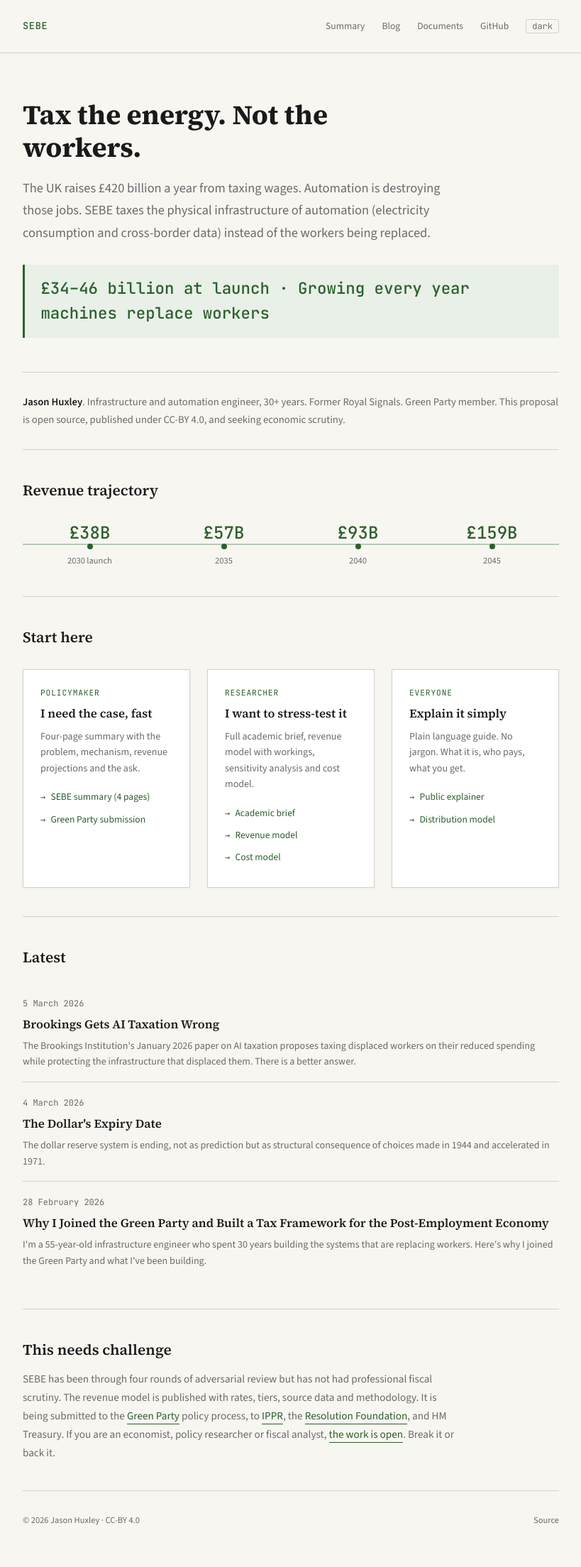
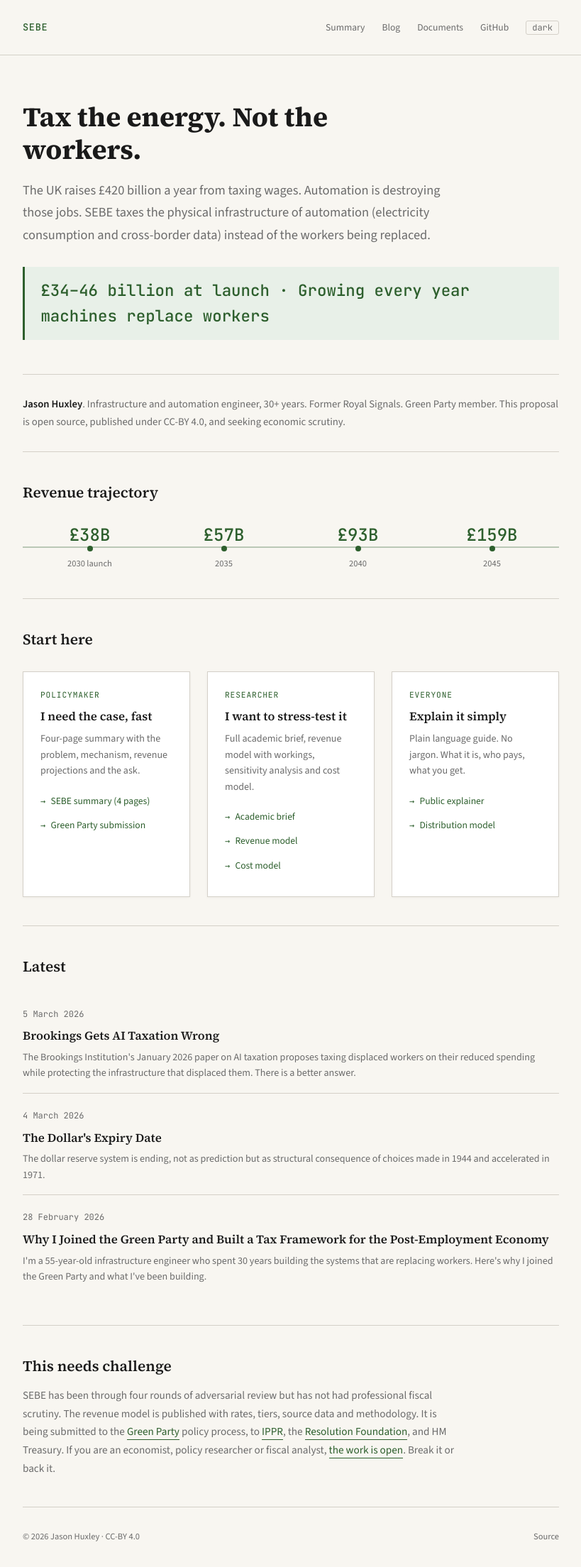
Before and after one commit to Djarid/SEBE, a Jekyll site: the page built from site/index.html, in a window 1280 px wide. Shown: the whole page at 71% size, without its empty margins (230-1049 px from the left). Built offline with Jekyll 4.4.1, drawn with Linux system fonts in a browser that asks for light colours; before the commit the page ends 2185 px from its top, so only the background shows below that.

Commit message:
Scale base font size for high-DPI displays

```diff
--- a/site/assets/css/style.css
+++ b/site/assets/css/style.css
@@ -79,10 +79,19 @@
 
 body {
   font-family: var(--sans);
+  font-size: 1.125rem;
   background: var(--paper);
   color: var(--ink);
   line-height: 1.6;
   -webkit-font-smoothing: antialiased;
+}
+
+/* Scale up for high-DPI displays at native resolution */
+@media (min-resolution: 144dpi) {
+  body { font-size: 1.35rem; }
+}
+@media (min-resolution: 192dpi) {
+  body { font-size: 1.5rem; }
 }
 
 /* ========== NAV ========== */
```
